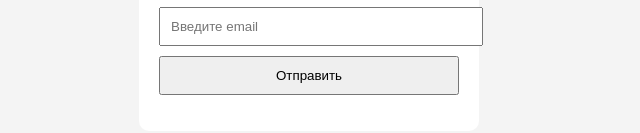
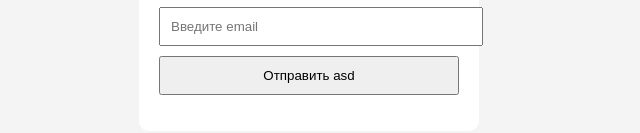
Before and after one commit to BigRoller/lab11, a website: page index.html in a window 1280 px wide. Shown: the part 289-422 px from the top of the page, 331-971 px from the left. Drawn offline with Linux system fonts and the light colour scheme.

```diff
--- a/index.html
+++ b/index.html
@@ -17,7 +17,7 @@
             <input type="email" id="email" placeholder="Введите email" required>
 
             <button type="submit" id="submitBtn">
-                Отправить
+                Отправить asd
             </button>
         </form>
 
```
